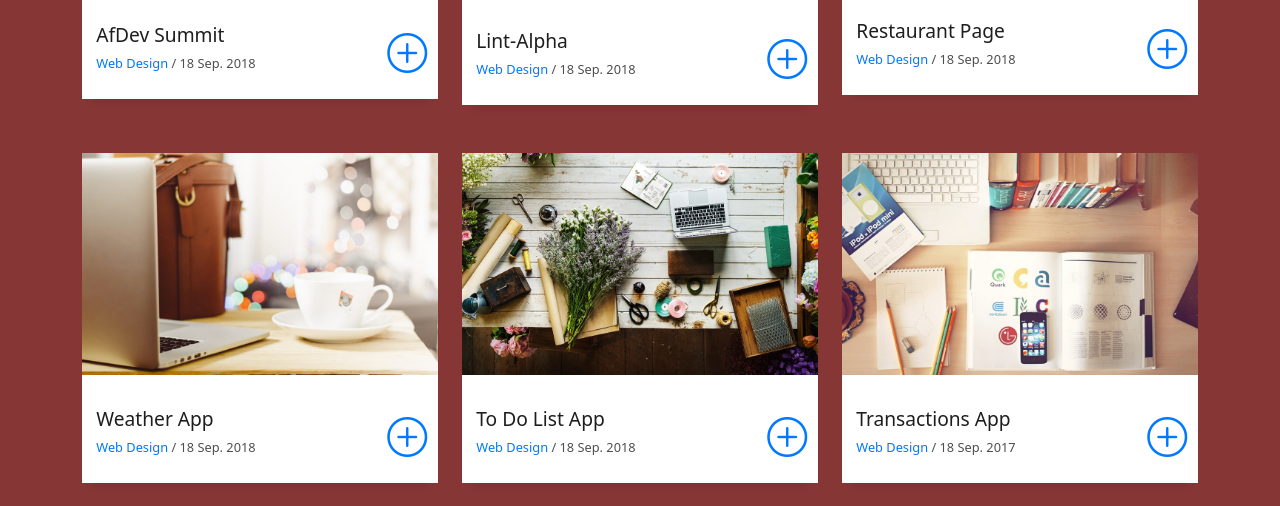
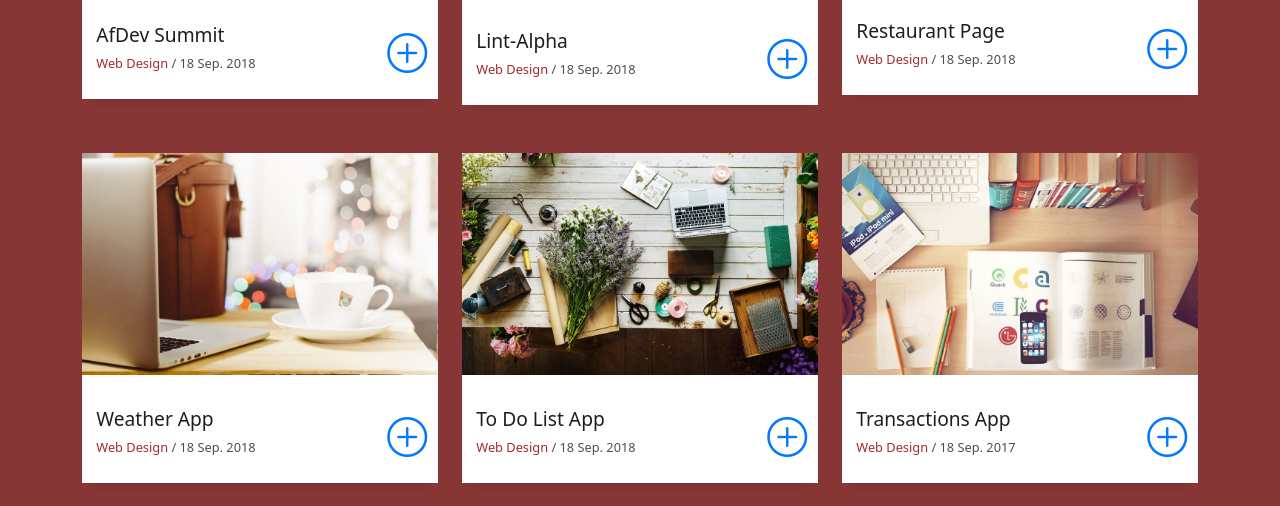
Before and after one commit to Alaska01/Portfolio-Aye, a plain HTML site: page index.html in a window 1280 px wide. Shown: the part 1220-1726 px from the top of the page. Drawn offline with Linux system fonts and the light colour scheme.

Commit message:
Add color styles to css

```diff
--- a/assets/css/style.css
+++ b/assets/css/style.css
@@ -955,7 +955,7 @@ a:hover {
 }
 
 .work-content .w-more .w-ctegory {
-  color: #0078ff;
+  color: brown;
 }
 
 .work-content .w-like {
@@ -974,6 +974,7 @@ a:hover {
 
 .w-title {
   font-size: 1.2rem;
+  /* color: brown; */
 }
 
 /*--------------------------------------------------------------
```
